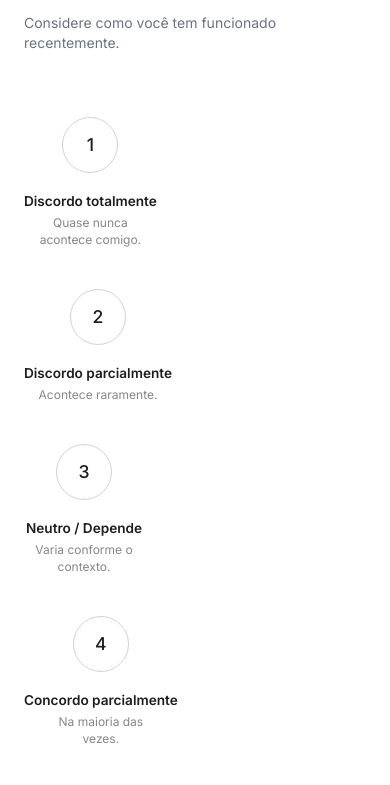
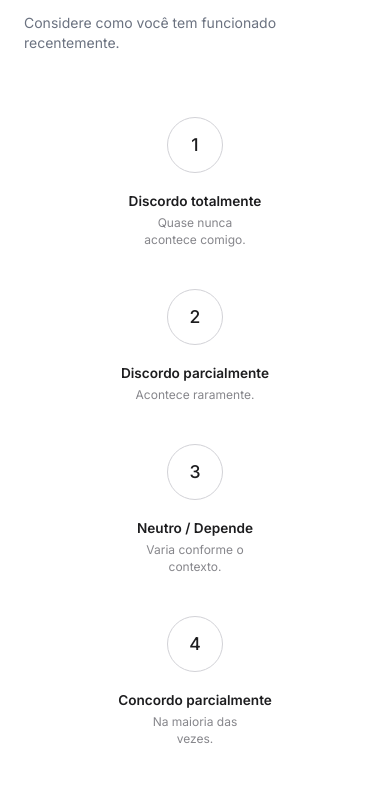
Before and after one commit to falazzarotto-tech/sistema-disc-analyzer, a website: page public/index.html in a window 390 px wide. Shown: the part 1227-2012 px from the top of the page. Drawn offline with nearby package versions, Linux system fonts and the light colour scheme.

Commit message:
fix: centralizar itens da escala no modo responsivo

```diff
--- a/public/index.html
+++ b/public/index.html
@@ -175,7 +175,7 @@
             </div>
             <p class="text-gray-500 mb-16 text-sm">Considere como você tem funcionado recentemente.</p>
 
-            <div class="flex flex-col md:flex-row justify-between items-start gap-10 md:gap-2">
+            <div class="flex flex-col md:flex-row justify-between items-center md:items-start gap-10 md:gap-2">
                 <div class="scale-item">
                     <div class="scale-dot">1</div>
                     <div class="scale-label">Discordo totalmente</div>
```
